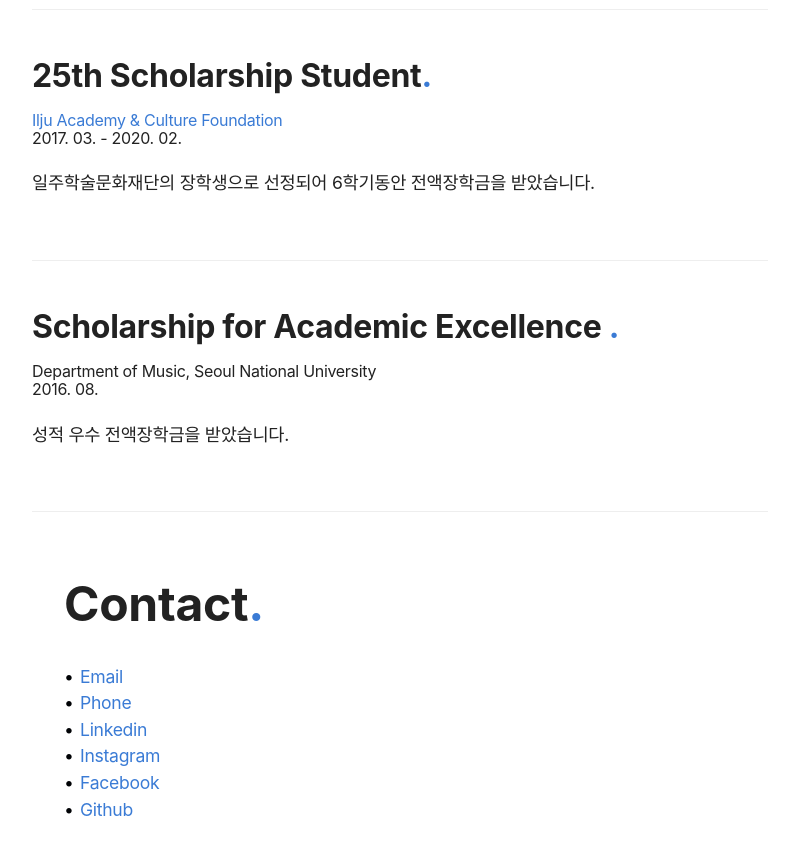
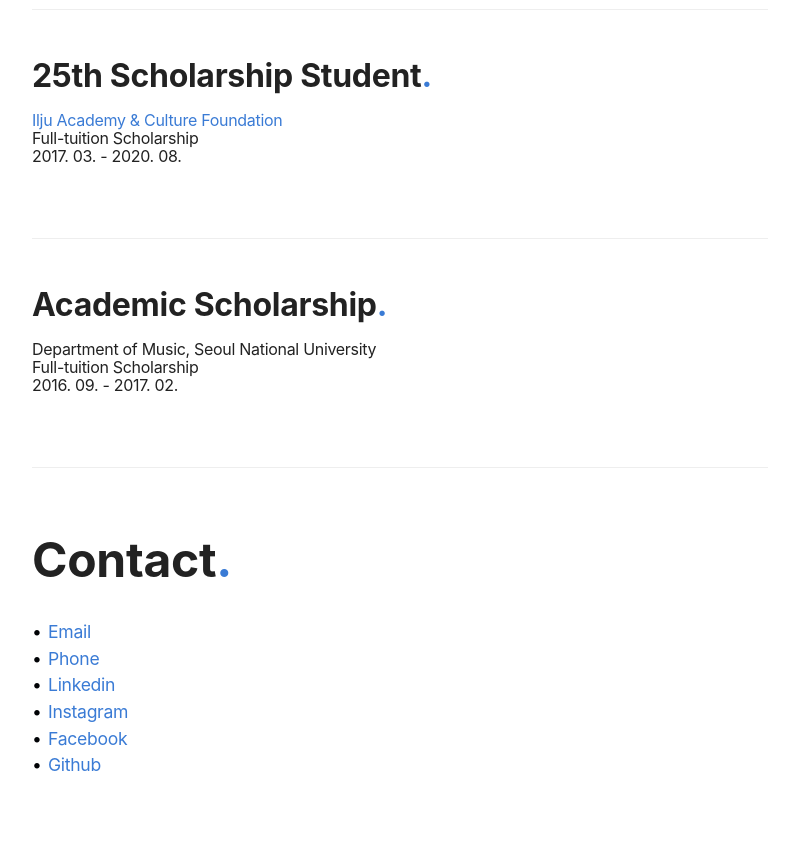
Before and after one commit to youngji-ryou/resume, a plain HTML site: page index.html in a window 1280 px wide. Shown: the part 4400-5255 px from the top of the page, without its empty margins (240-1039 px from the left). Drawn offline with nearby package versions, Linux system fonts and the light colour scheme; a web font is replaced by a local one.

Commit message:
scholarship

```diff
--- a/index.html
+++ b/index.html
@@ -217,21 +217,18 @@
         <div class="other">
           <h3>25th Scholarship Student<span class="period-mark">.</span></h3>
           <span class="role"><a href="https://www.iljufoundation.org/homepage/index.do" target="_blank">Ilju Academy & Culture Foundation</a></span>
+          <span class="role">Full-tuition Scholarship</span>
           <span class="time"
-            ><time datetime="2017-03">2017. 03.</time> - 2020. 02.</span>
-          <p>
-            일주학술문화재단의 장학생으로 선정되어 6학기동안 전액장학금을 받았습니다.
-          </p>
+            ><time datetime="2017-03">2017. 03.</time> - 2020. 08.</span>
         </div>
         <div class="other">
-          <h3>Scholarship for Academic Excellence <span class="period-mark">.</span></h3>
+          <h3>Academic Scholarship<span class="period-mark">.</span></h3>
           <span class="role">Department of Music, Seoul National University</span>
+          <span class="role">Full-tuition Scholarship</span>
           <span class="time"
-            ><time datetime="2017-03">2016. 08.</time></span>
-          <p>
-            성적 우수 전액장학금을 받았습니다.
-          </p>
+            ><time datetime="2017-03">2016. 09.</time> - 2017. 02.</span>
         </div>
+      </section>
         <!-- <div class="other">
           <h3>금오공과대학교<span class="period-mark">.</span></h3>
           <span class="role">컴퓨터소프트웨어공학과</span>
```
